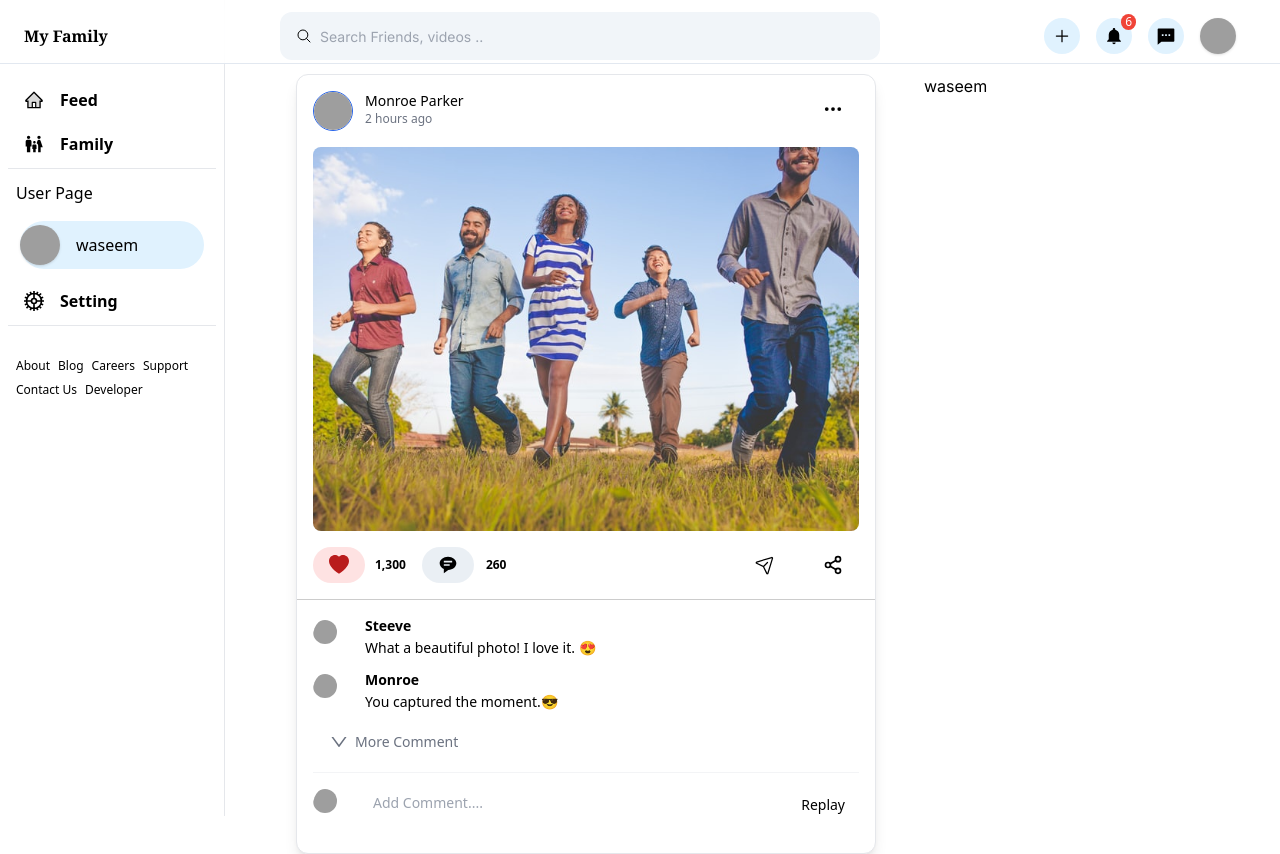
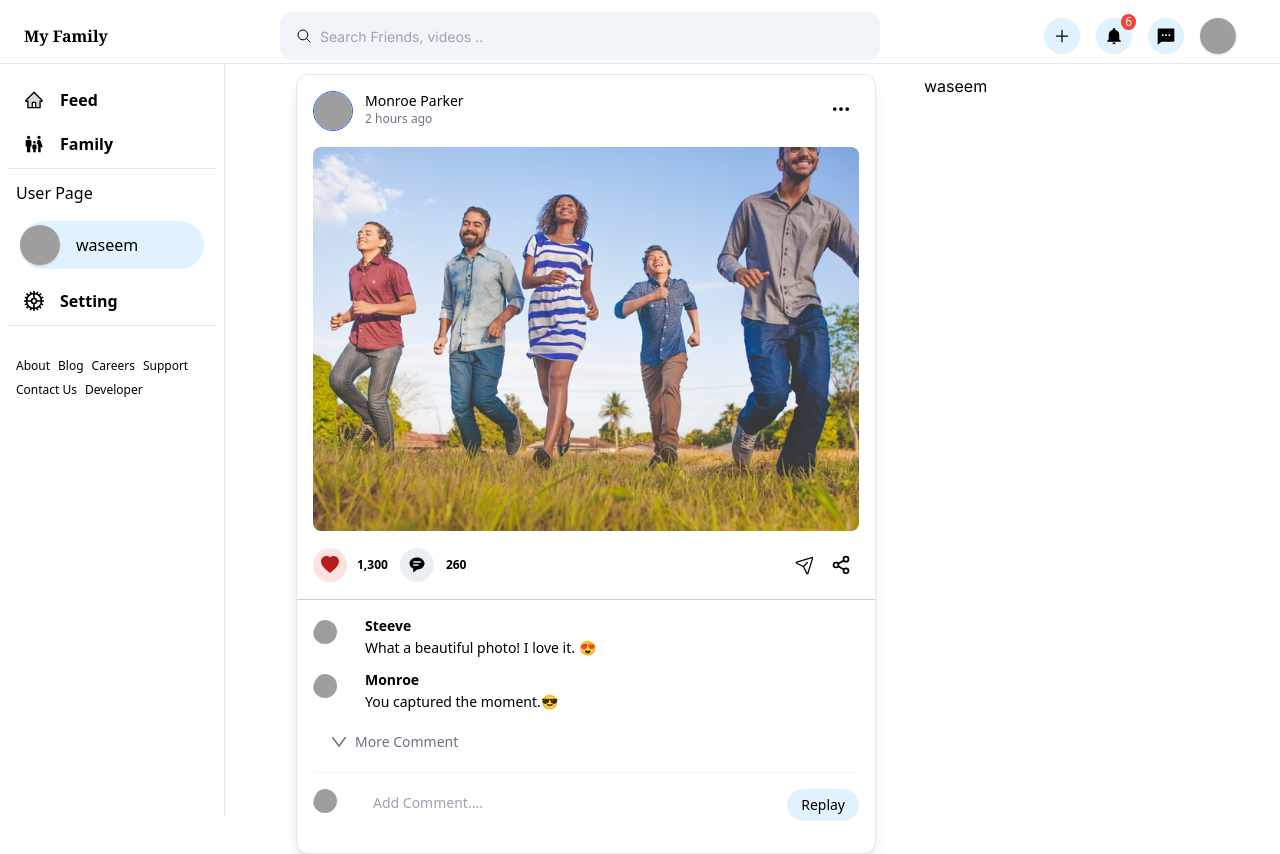
Before and after one commit to wasem-ahmmd/myfamily, a Next.js app: page /feed in a window 1280 px wide. Shown: the top 854 px of the page. Built offline with nearby package versions, Linux system fonts and the light colour scheme; grey boxes are pictures that could not be loaded.

Commit message:
some ui bug fix in feed card

```diff
--- a/src/components/common/feed/Comment.tsx
+++ b/src/components/common/feed/Comment.tsx
@@ -70,7 +70,7 @@ const Comment: React.FC = () => {
         <Button
           className={buttonVariants({
             className:
-              "text-sm rounded-full py-1.5 px-3.5 bg-color-1",
+              "text-sm rounded-full bg-BG-4 py-1.5 px-3.5",
           })}
         >
           Replay
--- a/src/components/common/feed/FeedCard.tsx
+++ b/src/components/common/feed/FeedCard.tsx
@@ -15,15 +15,13 @@ interface feedProps {
   children: React.ReactNode;
 }
 
-const FeedCard = ({
-  children
-}: feedProps) => {
+const FeedCard = ({ children }: feedProps) => {
   return (
     <div className="bg-white rounded-xl shadow-lg text-sm font-500 font-sans border ">
       <div className="flex gap-3 sm:p-4 p-2.5 text-sm font-500">
         <Link href={"/"}>
           <Avatar className="border border-blue-600">
-            <AvatarImage src="https://github.com/shadcn.png"/>
+            <AvatarImage src="https://github.com/shadcn.png" />
             <AvatarFallback>CN</AvatarFallback>
           </Avatar>
         </Link>
@@ -33,46 +31,50 @@ const FeedCard = ({
           </Link>
           <div className="text-xs text-gray-500 "> 2 hours ago</div>
         </div>
-        <div className="  items-center">
-          <Button className={buttonVariants({ className: "rounded-full" })}>
+        <div className="items-center">
+          <Button className={buttonVariants({ className: "hover:bg-BG-4 rounded-full px-2" })}>
             <BsThreeDots className="text-xl" />
           </Button>
         </div>
       </div>
       {children}
-      <div className="sm:p-4 p-2.5 flex items-center gap-4 text-xs font-600 font-sans">
-        <div className="">
+      <div className="sm:p-4 p-2.5 flex items-center  justify-between gap-4 text-xs font-600 font-sans">
+        <div className="flex items-center gap-3 ">
           <div className="flex items-center gap-2.5 rounded-full">
             <Button
               className={buttonVariants({
-                className: "text-red-500 bg-red-100 rounded-full ",
+                className: "text-red-500 bg-red-100 px-2 items-center  rounded-full ",
               })}
             >
-              <BsHeartFill className="text-xl  text-red-700" />
+              <BsHeartFill className="text-lg  text-red-700" />
             </Button>
             <Link href={"/"}>1,300</Link>
-          </div>
           </div>
         <div className="flex items-center gap-3">
           <Button
             className={buttonVariants({
-              className: " bg-slate-200/70  rounded-full ",
+              className: " bg-slate-200/70 px-2  rounded-full ",
             })}
           >
-            <BiSolidMessageRoundedDetail className="text-xl" />
+            <BiSolidMessageRoundedDetail className="text-lg" />
           </Button>
           <span>260</span>
         </div>
+        </div>
+        <div className="flex items-center">
           <Button
             className={buttonVariants({
-            className: "ml-auto",
+              className: "ml-auto hover:bg-BG-4 rounded-full px-2",
             })}
           >
             <PiPaperPlaneTilt className="text-xl" />
           </Button>
-        <Button className={buttonVariants({})}>
+          <Button className={buttonVariants({
+            className: " hover:bg-BG-4 rounded-full px-2"
+          })}>
             <FiShare2 className="text-xl" />
           </Button>
+        </div>
       </div>
       <Comment />
     </div>
--- a/src/components/ui/button.tsx
+++ b/src/components/ui/button.tsx
@@ -23,7 +23,7 @@ const buttonVariants = cva(
         submit: "text-white rounded-md w-full gap-1 bg-submit"
       },
       size: {
-        default: "h-9 px-4 py-2",
+        default: " px-4 py-2",
         sm: "h-8 rounded-md px-3 text-xs",
         lg: "h-10 rounded-md px-8",
         icon: "h-9 w-9",
```
Lines whose indentation alone changed are shown as unchanged.
